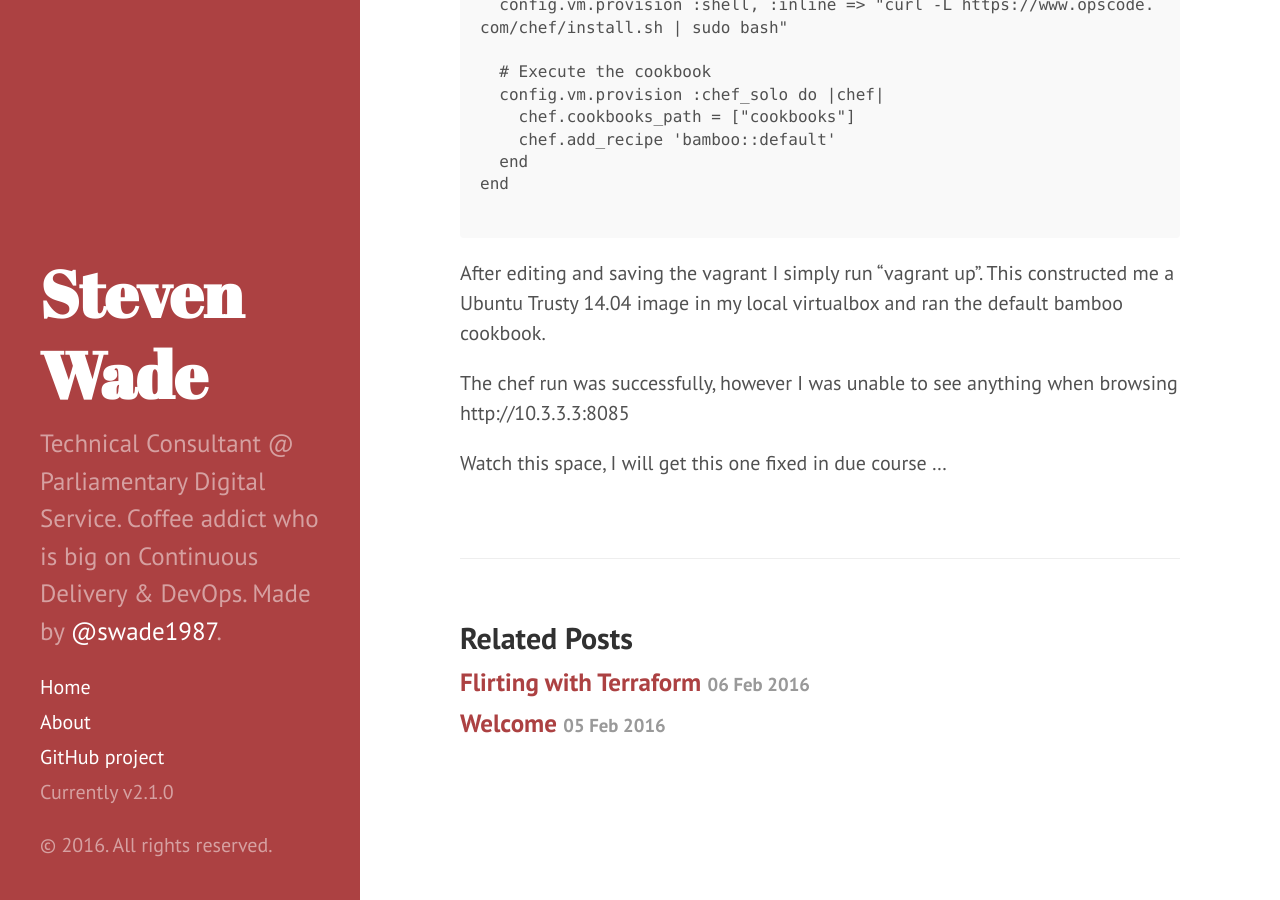
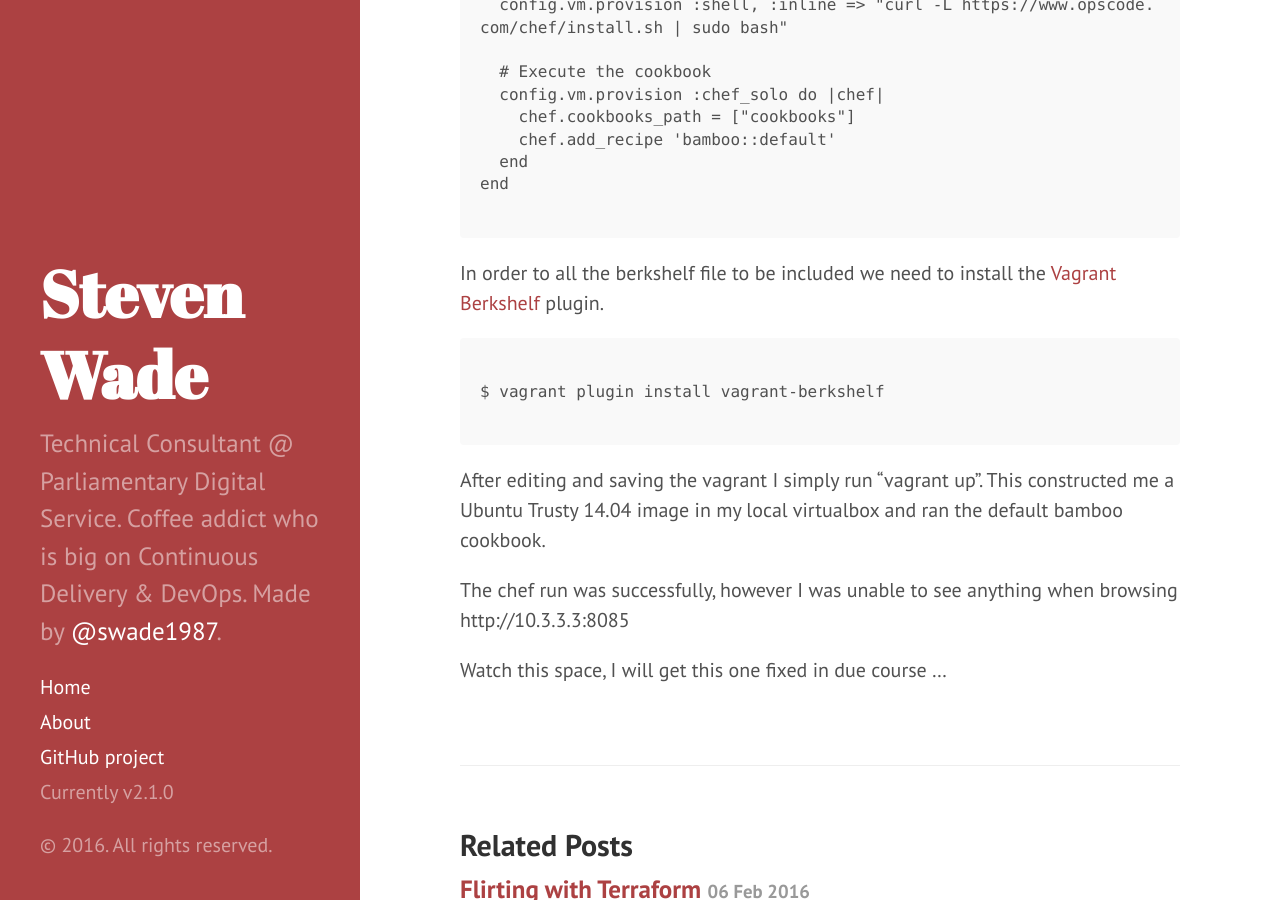
Before and after one commit to swade1987/swade1987.github.io, a Jekyll site: the page built from _posts/2016-02-06-the-power-of-vagrant.md, in a window 1280 px wide and 900 px high, scrolled down 1530 px. Built offline with Jekyll 4.4.1, drawn with Linux system fonts in a browser that asks for light colours.

Commit message:
Updated the post about vagrant to not forget "berkshelf plugin"

```diff
--- a/_posts/2016-02-06-the-power-of-vagrant.md
+++ b/_posts/2016-02-06-the-power-of-vagrant.md
@@ -65,6 +65,14 @@ end
 
 ~~~~~~~~
 
+In order to all the berkshelf file to be included we need to install the [Vagrant Berkshelf](https://github.com/berkshelf/vagrant-berkshelf) plugin.
+
+~~~~~~~~
+
+$ vagrant plugin install vagrant-berkshelf
+
+~~~~~~~~
+
 After editing and saving the vagrant I simply run "vagrant up". This constructed me a Ubuntu Trusty 14.04 image in my local virtualbox and ran
 the default bamboo cookbook.
 
```
